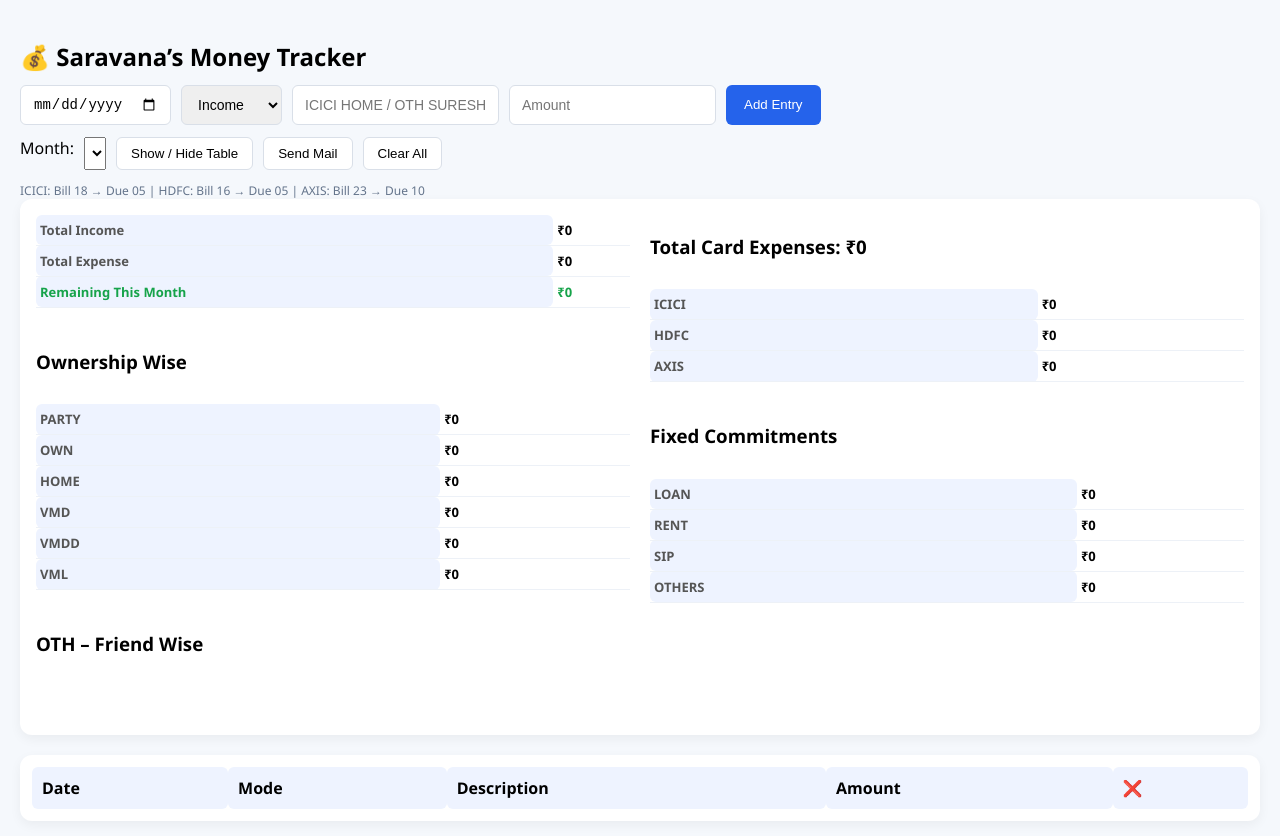
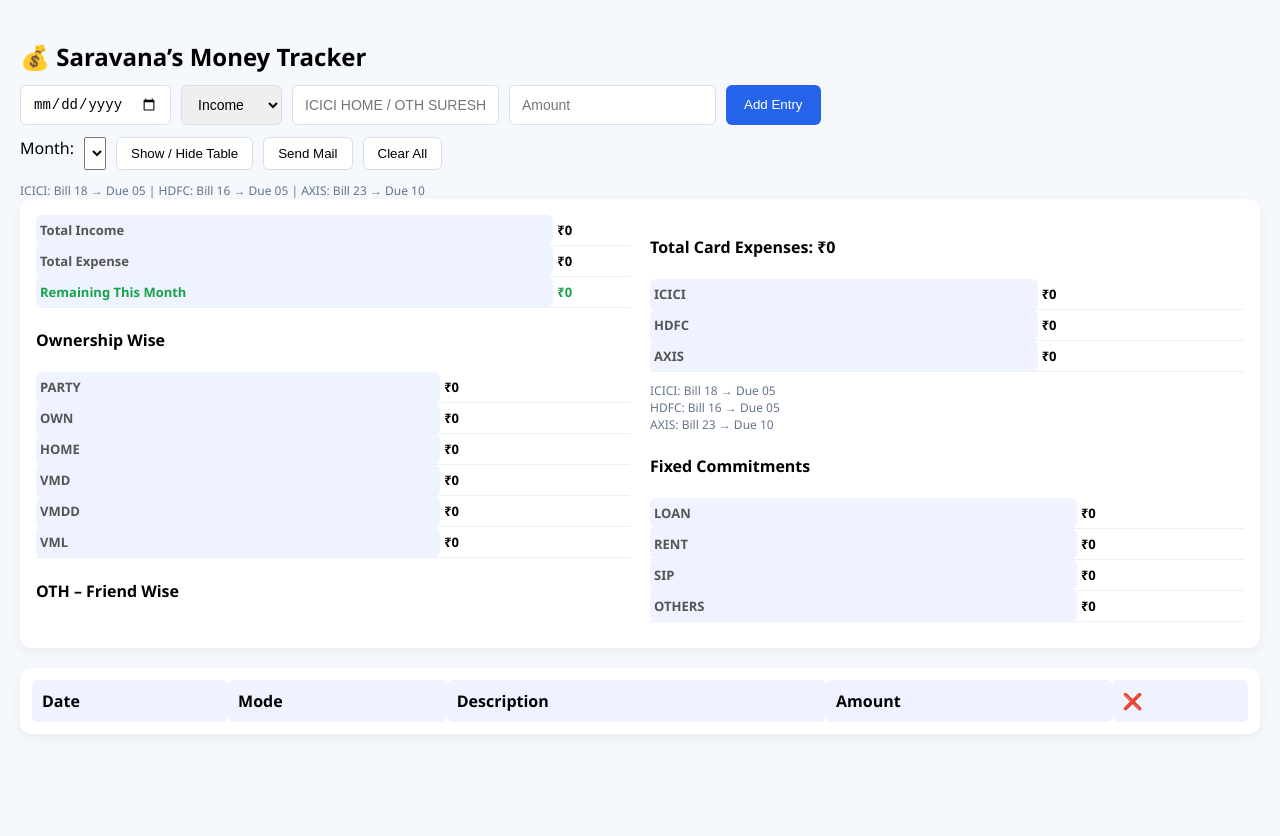
Before and after one commit to SaravanaKumarVM/money-tracker, a plain HTML site: page index.html in a window 1280 px wide. After the commit the page ends 800 px from the top, so only its background shows below. Drawn offline with Linux system fonts and the light colour scheme.

Commit message:
Update index.html

```diff
--- a/index.html
+++ b/index.html
@@ -34,7 +34,7 @@
 <div class="summary-grid">
 
   <!-- LEFT COLUMN -->
-  <div class="summary-left">
+  <div class="sum-col">
 
     <table class="info-table">
       <tr><th>Total Income</th><td>₹<span id="incomeSpan">0</span></td></tr>
@@ -42,7 +42,7 @@
       <tr class="rem"><th>Remaining This Month</th><td>₹<span id="remainingSpan">0</span></td></tr>
     </table>
 
-    <h3>Ownership Wise</h3>
+    <h4>Ownership Wise</h4>
     <table class="info-table">
       <tr><th>PARTY</th><td>₹<span id="party">0</span></td></tr>
       <tr><th>OWN</th><td>₹<span id="own">0</span></td></tr>
@@ -52,29 +52,35 @@
       <tr><th>VML</th><td>₹<span id="vml">0</span></td></tr>
     </table>
 
-    <h3>OTH – Friend Wise</h3>
+    <h4>OTH – Friend Wise</h4>
     <ul id="othList"></ul>
   </div>
 
   <!-- RIGHT COLUMN -->
-  <div class="summary-right">
+  <div class="sum-col">
 
-    <h3>Total Card Expenses: ₹<span id="cardTotal">0</span></h3>
+    <h4>Total Card Expenses: ₹<span id="cardTotal">0</span></h4>
     <table class="info-table">
       <tr><th>ICICI</th><td>₹<span id="icici">0</span></td></tr>
       <tr><th>HDFC</th><td>₹<span id="hdfc">0</span></td></tr>
       <tr><th>AXIS</th><td>₹<span id="axis">0</span></td></tr>
     </table>
 
-    <h3>Fixed Commitments</h3>
+    <div class="card-dates">
+      ICICI: Bill 18 → Due 05<br>
+      HDFC: Bill 16 → Due 05<br>
+      AXIS: Bill 23 → Due 10
+    </div>
+
+    <h4>Fixed Commitments</h4>
     <table class="info-table">
       <tr><th>LOAN</th><td>₹<span id="loan">0</span></td></tr>
       <tr><th>RENT</th><td>₹<span id="rent">0</span></td></tr>
       <tr><th>SIP</th><td>₹<span id="sip">0</span></td></tr>
       <tr><th>OTHERS</th><td>₹<span id="others">0</span></td></tr>
     </table>
+  </div>
 
-  </div>
 </div>
 
          <div id="tableBox">
```
